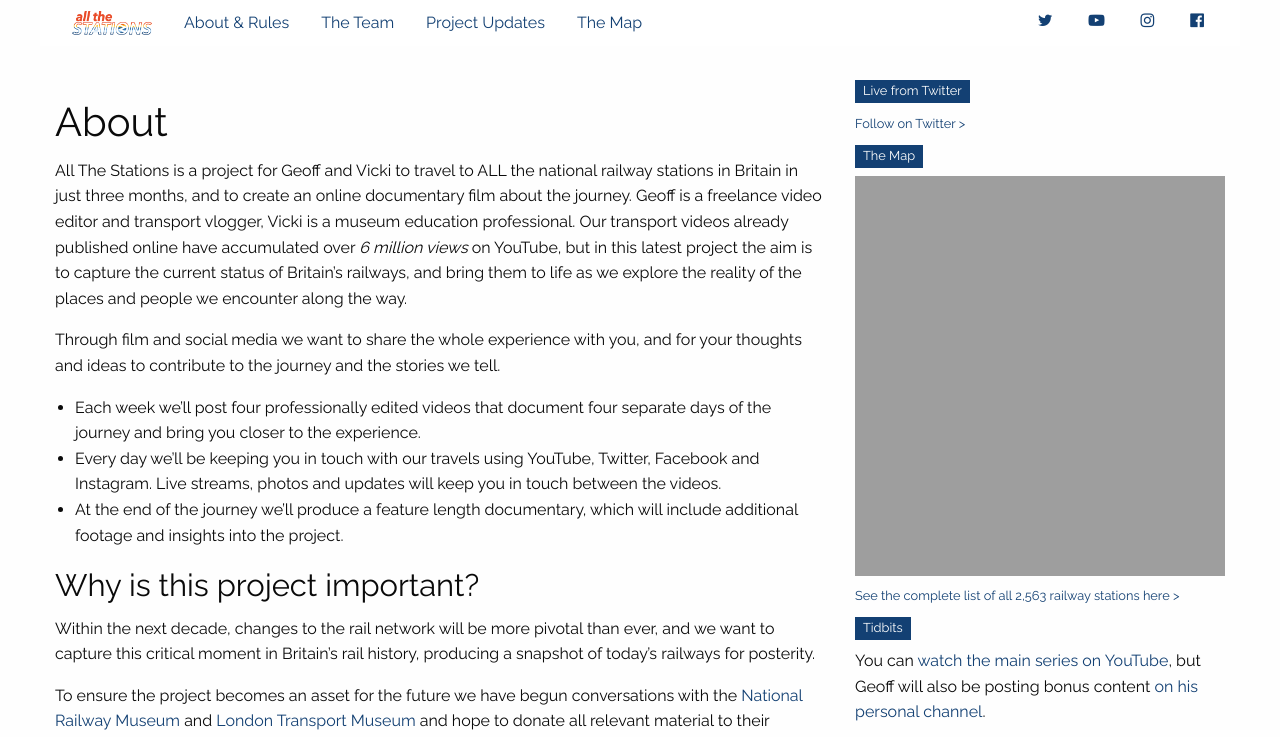
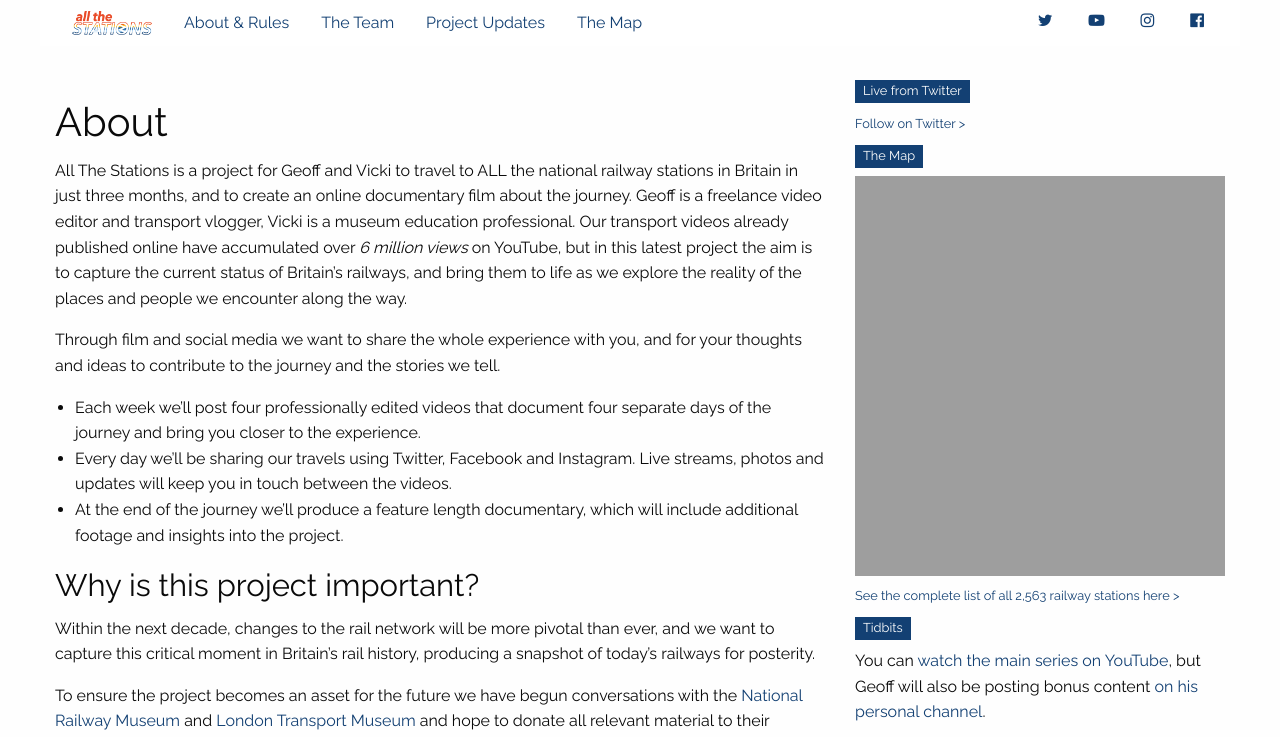
Before and after one commit to khawkins98/all-the-stations, a Jekyll site: the page built from about.md, in a window 1280 px wide and 900 px high, cut to the strip 0-737 px from the top of the window. Built offline with Jekyll 4.4.1, drawn with Linux system fonts in a browser that asks for light colours; nearby versions of some CDN libraries; comment, search, counter and statistics services are not loaded.

Commit message:
Update about.md

```diff
--- a/about.md
+++ b/about.md
@@ -15,7 +15,7 @@ Geoff is a freelance video editor and transport vlogger, Vicki is a museum educa
 Through film and social media we want to share the whole experience with you, and for your thoughts and ideas to contribute to the journey and the stories we tell.
 
 - Each week we’ll post four professionally edited videos that document four separate days of the journey and bring you closer to the experience.
-- Every day we’ll be keeping you in touch with our travels using YouTube, Twitter, Facebook and Instagram. Live streams, photos and updates will keep you in touch between the videos.
+- Every day we’ll be sharing our travels using Twitter, Facebook and Instagram. Live streams, photos and updates will keep you in touch between the videos.
 - At the end of the journey we’ll produce a feature length documentary, which will include additional footage and insights into the project.
 
 ### Why is this project important?
```
